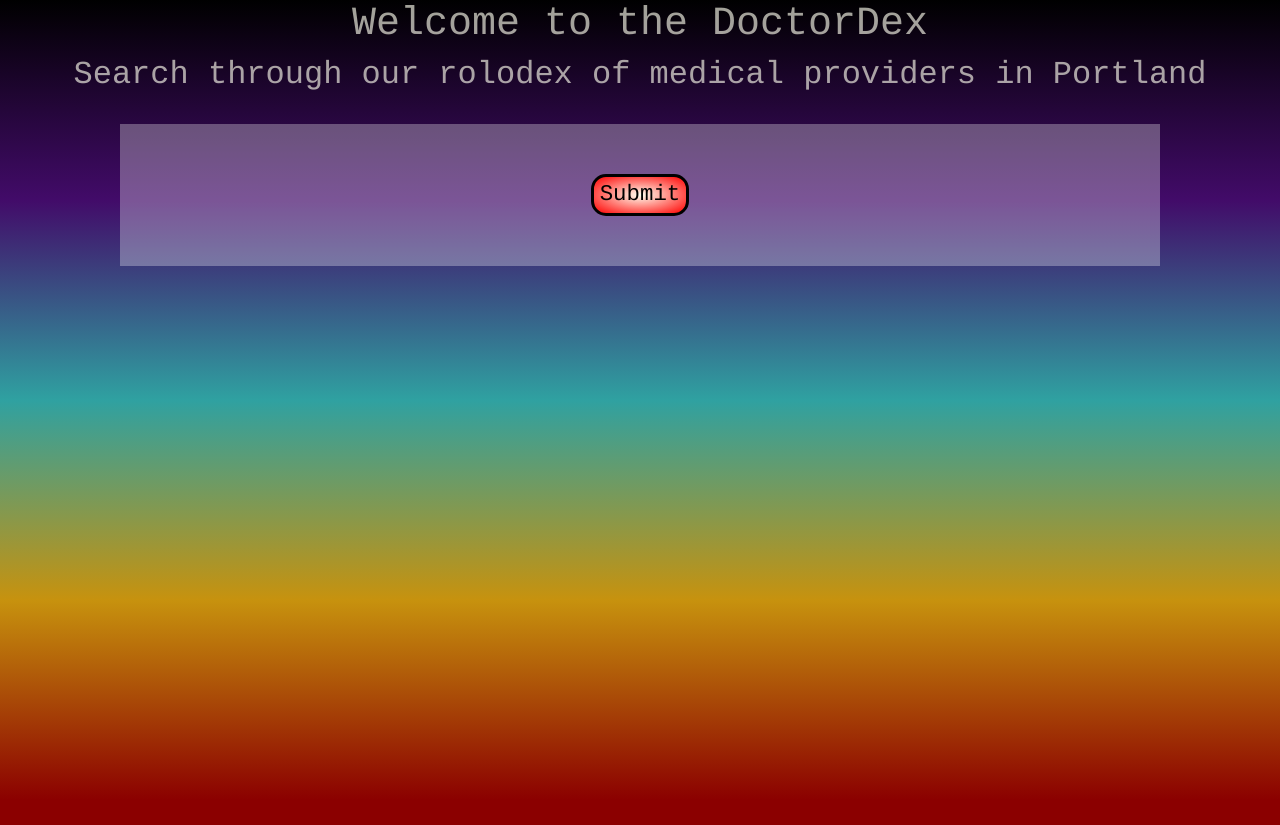
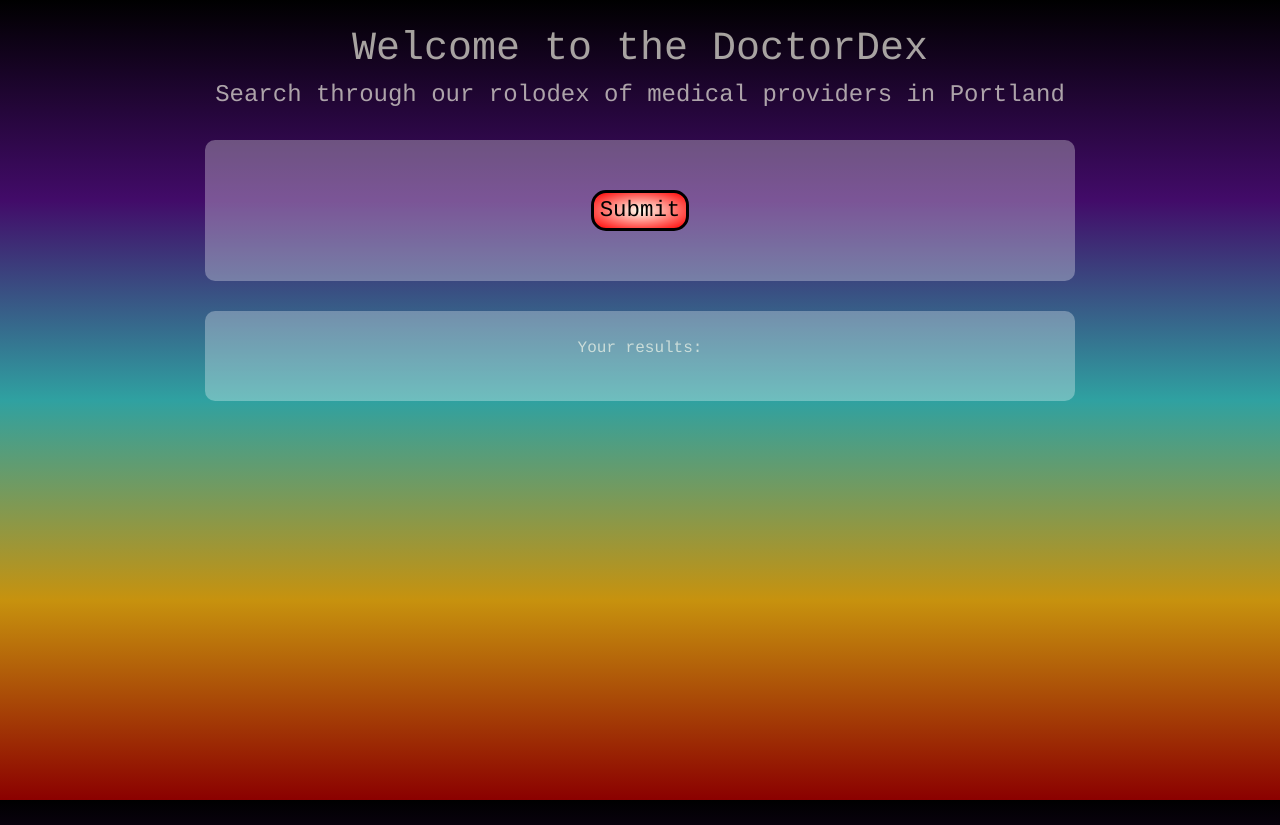
Before and after one commit to fractalscape13/doctordex, a website built with webpack: page src/index.html in a window 1280 px wide. Before the commit the page ends 800 px from the top, so only its background shows below. Built offline with nearby package versions, Linux system fonts and the light colour scheme.

Commit message:
update readme

```diff
--- a/src/index.html
+++ b/src/index.html
@@ -5,13 +5,16 @@
   <meta name="viewport" content="width=device-width, initial-scale=1.0">
   <title>&#9877; DoctorDex &#9877;</title>
 </head>
-<body>
+<body class="container">
   <h1>Welcome to the DoctorDex</h1>
-  <h2>Search through our rolodex of medical providers in Portland</h2>
-  <div class="box">
+  <h4>Search through our rolodex of medical providers in Portland</h4>
+  <div class="box" id="inputform">
     <form>
       <button type="submit">Submit</button>
     </form>
   </div>
+  <div class="box" id="output">
+    <p>Your results:</p>
+  </div>
 </body>
 </html>
--- a/src/main.js
+++ b/src/main.js
@@ -5,5 +5,8 @@ import './styles.css';
 // import { DoctorService } from './doctor-service';
 
 $(document).ready(function() {
+  $("form").submit(function() {
+    event.preventDefault();
 
+  });
 });
--- a/src/styles.css
+++ b/src/styles.css
@@ -8,6 +8,7 @@ body {
   font-family: courier;
   text-align: center;
   color: rgba(255, 255, 240, 0.637);
+  margin-top: 25px;
 }
 
 .box {
@@ -16,6 +17,7 @@ body {
   margin-left: 120px;
   margin-right: 120px;
   padding: 25px;
+  border-radius: 10px;
 }
 
 button {
```
Also changed, not shown: README.md.
